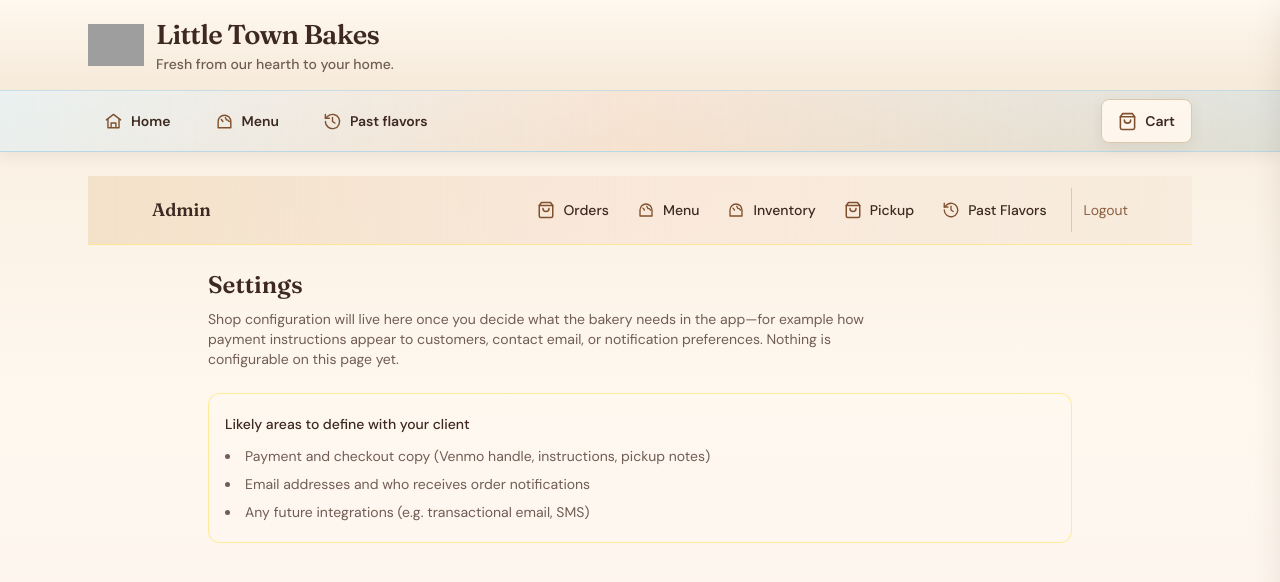
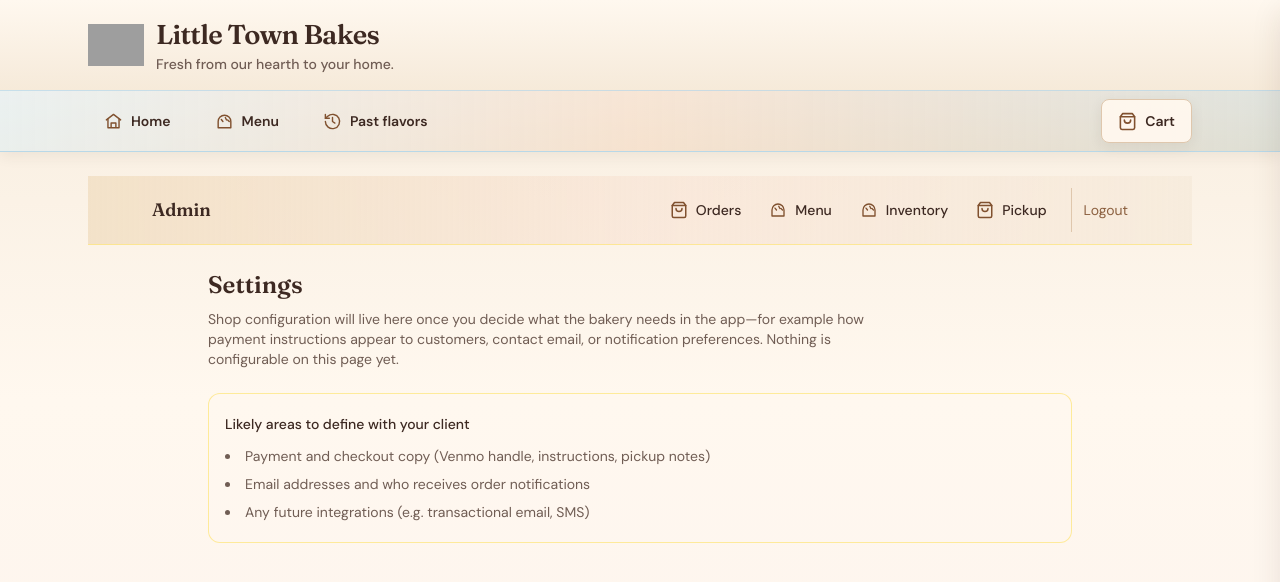
Before and after one commit to Clinton-Cochrane/LittleTownBakes, a Next.js app: page /admin/settings in a window 1280 px wide. Shown: the top 582 px of the page. Built offline with nearby package versions, Linux system fonts and the light colour scheme; grey boxes are pictures that could not be loaded.

Commit message:
remove past flavors from the bar

```diff
--- a/components/admin/AdminNavigation.tsx
+++ b/components/admin/AdminNavigation.tsx
@@ -3,7 +3,6 @@ import { LogoutButton } from "@/components/admin/LogoutButton";
 import {
 	MenuNavIcon,
 	OrdersNavIcon,
-	PastFlavorsNavIcon,
 } from "@/components/icons/navIcons";
 import { isLocalMode } from "@/lib/localMode";
 
@@ -12,7 +11,6 @@ const links = [
 	{ href: "/admin/menu", label: "Menu", Icon: MenuNavIcon },
 	{ href: "/admin/inventory", label: "Inventory", Icon: MenuNavIcon },
 	{ href: "/admin/availability", label: "Pickup", Icon: OrdersNavIcon },
-	{ href: "/admin/menu?view=past", label: "Past Flavors", Icon: PastFlavorsNavIcon },
 ];
 
 function NavigationLinks() {
```
